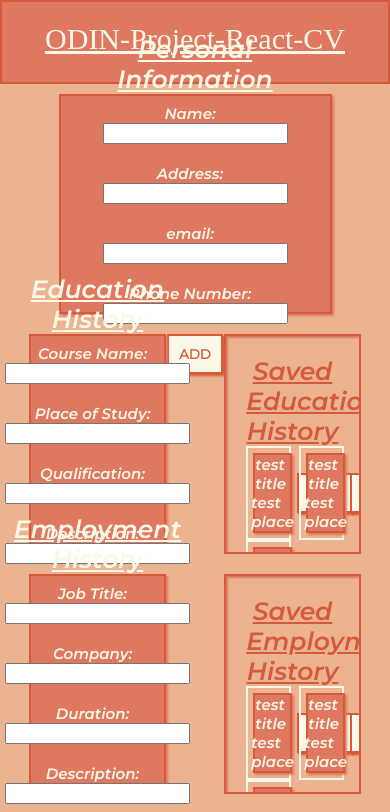
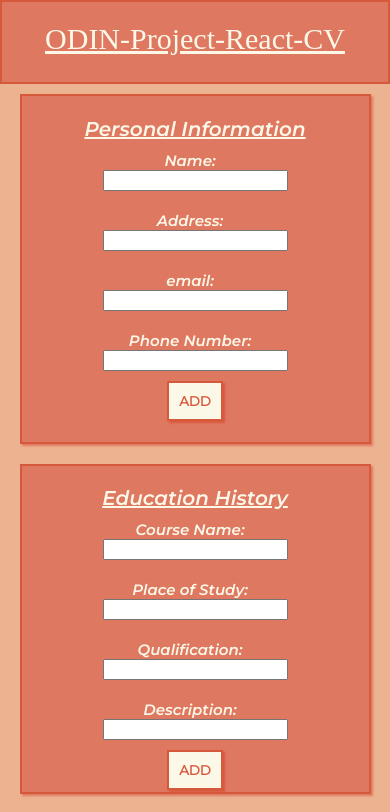
Before and after one commit to rwalsh221/odin_react_cv, a React (Create React App) app in the folder odin_cv/: page / in a window 390 px wide. Shown: the top 812 px of the page. Built offline with nearby package versions, Linux system fonts and the light colour scheme; a web font is replaced by a local one.

Commit message:
add media queries

```diff
--- a/odin_cv/src/App.css
+++ b/odin_cv/src/App.css
@@ -62,3 +62,9 @@
   font-size: 1.5rem;
   font-style: italic;
 }
+
+@media (max-width: 910px) {
+  h3 {
+    font-size: 2rem;
+  }
+}
--- a/odin_cv/src/components/CVInput/CVInput.module.css
+++ b/odin_cv/src/components/CVInput/CVInput.module.css
@@ -7,3 +7,10 @@
   justify-content: center;
   justify-items: center;
 }
+
+@media (max-width: 650px) {
+  .CVInput {
+    grid-template-columns: repeat(1, 90%);
+    grid-template-rows: repeat(7, max-content);
+  }
+}
--- a/odin_cv/src/components/CVInput/CVInputs/CVInputs.module.css
+++ b/odin_cv/src/components/CVInput/CVInputs/CVInputs.module.css
@@ -7,14 +7,14 @@
   padding: 2rem;
   margin: 1rem;
   height: 22rem;
-  /* width: 60%; */
+  width: 70%;
 }
 
 /* TODO: Change main layout to grid */
 
 .cvInputs,
 .cvInputs__saved {
-  width: 70%;
+  /* width: 70%; */
 }
 
 .cvInputs,
@@ -41,7 +41,7 @@
 }
 
 .personal {
-  width: 70%;
+  /* width: 70%; */
   grid-column: 1 / 3;
 }
 
@@ -69,3 +69,46 @@
 
   text-decoration: underline;
 }
+
+@media (max-width: 1315px) {
+  .cvInputs,
+  .cvInputs__saved {
+    height: 33rem;
+  }
+}
+
+@media (max-width: 1110px) {
+  .cvInputs__saved {
+    flex-wrap: nowrap;
+    flex-direction: column;
+  }
+}
+
+@media (max-width: 665px) {
+  .personal {
+    height: 35rem;
+  }
+}
+
+@media (max-width: 650px) {
+  .personal {
+    grid-column: 1;
+  }
+
+  .cvInputs,
+  .personal,
+  .cvInputs__saved {
+    width: 100%;
+  }
+
+  .cvInputs,
+  .cvInputs__saved {
+    justify-content: space-around;
+  }
+}
+
+@media (max-width: 520px) {
+  .personal {
+    height: 35rem;
+  }
+}
--- a/odin_cv/src/components/SavedCvInput/SavedCvInput.module.css
+++ b/odin_cv/src/components/SavedCvInput/SavedCvInput.module.css
@@ -34,13 +34,8 @@
   margin-right: 500px;
 }
 
-/* height: max-content;
-  background-color: var(--main-background-color);
-  border: var(--border-2px-dark);
-  color: var(--main-text-color);
-  display: flex;
-  flex-direction: column;
-  justify-content: center;
-  align-items: center;
-  flex-wrap: nowrap;
-  margin: 1rem;*/
+@media (max-width: 1110px) {
+  .savedCvInput {
+    width: 90%;
+  }
+}
```
Also changed, not shown: 1 other file (tests, documents, lock files or other folders).
